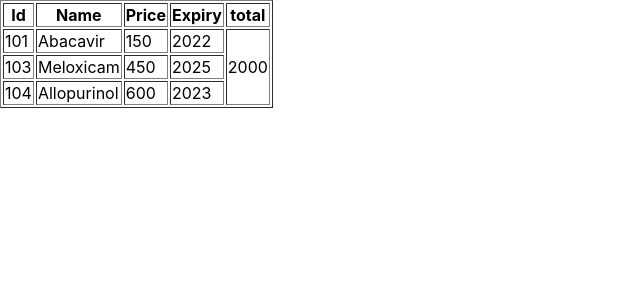
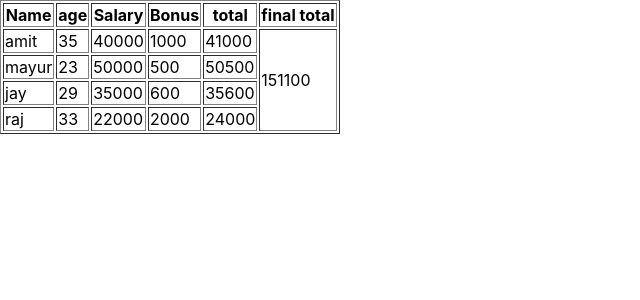
Before and after one commit to akshayk-github/basic_react, a React (Create React App) app: page / in a window 1280 px wide. Shown: the top 300 px of the page, without its empty margins (0-640 px from the left). Built offline with nearby package versions, Linux system fonts and the light colour scheme.

Commit message:
projact 1 circlet

```diff
--- a/src/App.js
+++ b/src/App.js
@@ -3,115 +3,71 @@
 
 function App() {
 
-    const medicine = [
+    const Employee = [
         {
-            id: 101,
-            name: 'Abacavir',
-            quantity: 25,
-            price: 150,
-            expiry: 2022,
-            status: true
+          name: "amit",
+          age: 35,
+          salary: 40000,
+          bonus: 1000,
+          status: true
         },
         {
-            id: 102,
-            name: 'Eltrombopag',
-            quantity: 90,
-            price: 550,
-            expiry: 2021,
-            status: true
+          name: "ajay",
+          age: 25,
+          salary: 38000,
+          bonus: 2000,
+          status: false
         },
         {
-            id: 103,
-            name: 'Meloxicam',
-            quantity: 85,
-            price: 450,
-            expiry: 2025,
-            status: false
+          name: "mayur",
+          age: 23,
+          salary: 50000,
+          bonus: 500,
+          status: true
         },
         {
-            id: 104,
-            name: 'Allopurinol',
-            quantity: 50,
-            price: 600,
-            expiry: 2023,
-            status: true
+          name: "jay",
+          age: 29,
+          salary: 35000,
+          bonus: 600,
+          status: true
         },
         {
-            id: 105,
-            name: 'Phenytoin',
-            quantity: 63,
-            price: 250,
-            expiry: 2021,
-            status: false
+          name: "raj",
+          age: 33,
+          salary: 22000,
+          bonus: 2000,
+          status: true
         }
-    ];
-
-    // medicine.map((value, index) => console.log(value.id, value.name));
-
-    let filterdata = medicine.filter((d, i) => d.expiry >= 2022);
-
-    // let ans = filterdata.reduce((acc, d, i) => acc + d.price, 0);
-
-    let ans = medicine.reduce((acc, d, i) => acc + d.price, 0);
-    // console.log(ans);
+      ]
 
 
+     let filterdata = Employee.filter((d) => d.status == true);
 
-
-    let arr = [10,20,30,40,50];
-
-    // copy
-    let arr1 = [...arr];
-    console.log(arr1);
-
-    // merge
-    let arr2 = [99, ...arr, 60];
-    console.log(arr2);
-
-    // destructure
-    let [maths, eng, sci, guj, ss] = arr;
-    console.log(ss);
-
-
-    // copy
-    let obj ={
-        id: 101,
-        name: 'akshay'
-    };
-    let obj1 = {...obj};
-    console.log(obj1);
-
-    // merge
-    let obj2 = {
-        ...obj,
-        place: 'surat'
-    };
-    console.log(obj2);
-
-    // destructure
-    let {id, name} = obj;
-    console.log(id, name);
+     let ans = filterdata.reduce((acc, d, i) => acc + d.salary+d.bonus, 0);
 
 
     return (
         <>
             <table border="1">
                 <tr>
-                    <th>Id</th>
                     <th>Name</th>
-                    <th>Price</th>
-                    <th>Expiry</th>
+                    <th>age</th>
+                    <th>Salary</th>
+                    <th>Bonus</th>
                     <th>total</th>
+                    <th>final total</th>
                 </tr>
                 {
                     filterdata.map((value, index) => {
                         return (
                             <tr>
-                                <td>{value.id}</td>
                                 <td>{value.name}</td>
-                                <td>{value.price}</td>
-                                <td>{value.expiry}</td>
-                                { index ===  0? <td rowspan = {medicine.length}>{ans}</td> :null }
+                                <td>{value.age}</td>
+                                <td>{value.salary}</td>
+                                <td>{value.bonus}</td>
+                                <td>{value.salary+value.bonus}</td>
+                                { index ===  0? <td rowspan = {Employee.length}>{ans}</td> : null }
                             </tr>
                         )
                     })
```
